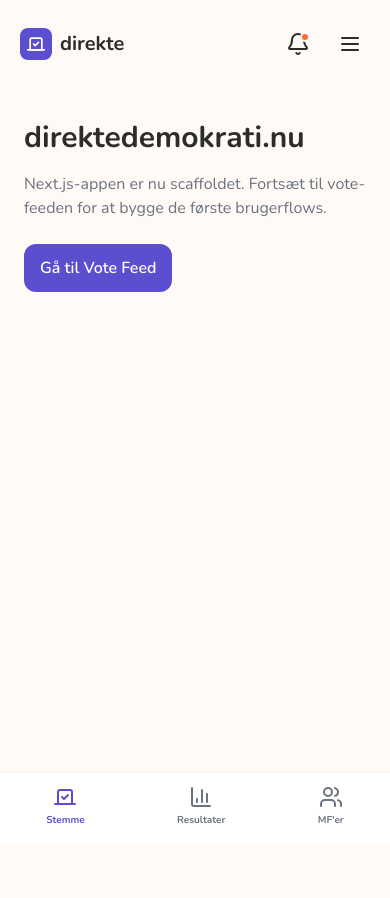
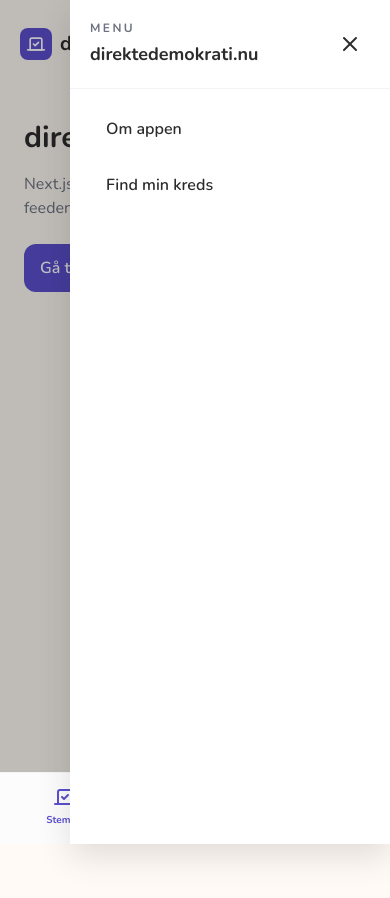
Before and after one commit to totise/direktedemokrati.nu, a Next.js app: page / in a window 390 px wide. Both pictures are taken after a click on the button 350 px from the left and 44 px from the top of the page. Shown: the top 898 px of the page. Built offline with nearby package versions, Linux system fonts and the light colour scheme.

Commit message:
add shared hamburger drawer shell

```diff
--- a/src/app/layout.tsx
+++ b/src/app/layout.tsx
@@ -2,10 +2,9 @@ import type { Metadata, Viewport } from "next";
 import type { ReactElement, ReactNode } from "react";
 import { Nunito, Space_Grotesk } from "next/font/google";
 
-import Header from "@/components/layout/header";
+import AppShell from "@/components/layout/app-shell";
 
 import "./globals.css";
-import BottomNav from "@/components/layout/bottom-nav";
 
 const nunito = Nunito({
   subsets: ["latin"],
@@ -36,9 +35,7 @@ export default function RootLayout({
   return (
     <html lang="da" className={`${nunito.variable} ${spaceGrotesk.variable}`}>
       <body className="min-h-screen bg-[#FFFAF5] font-['Nunito'] text-[#2C2C2C] antialiased">
-        <Header />
-        <div className="min-h-screen pb-24">{children}</div>
-        <BottomNav />
+        <AppShell>{children}</AppShell>
       </body>
     </html>
   );
--- /dev/null
+++ b/src/components/layout/app-shell.tsx
@@ -0,0 +1,24 @@
+"use client";
+
+import { useState, type ReactElement, type ReactNode } from "react";
+
+import BottomNav from "@/components/layout/bottom-nav";
+import HamburgerMenu from "@/components/layout/hamburger-menu";
+import Header from "@/components/layout/header";
+
+interface AppShellProps {
+  children: ReactNode;
+}
+
+export default function AppShell({ children }: AppShellProps): ReactElement {
+  const [isMenuOpen, setIsMenuOpen] = useState(false);
+
+  return (
+    <>
+      <Header onMenuClick={() => setIsMenuOpen(true)} />
+      <main className="min-h-screen pb-24">{children}</main>
+      <HamburgerMenu isOpen={isMenuOpen} onClose={() => setIsMenuOpen(false)} />
+      <BottomNav />
+    </>
+  );
+}
--- /dev/null
+++ b/src/components/layout/hamburger-menu.tsx
@@ -0,0 +1,61 @@
+"use client";
+
+import Link from "next/link";
+import type { ReactElement } from "react";
+
+import { X } from "lucide-react";
+
+interface HamburgerMenuProps {
+  isOpen: boolean;
+  onClose: () => void;
+}
+
+export default function HamburgerMenu({ isOpen, onClose }: HamburgerMenuProps): ReactElement | null {
+  if (!isOpen) {
+    return null;
+  }
+
+  return (
+    <>
+      <button
+        aria-label="Luk menu"
+        className="fixed inset-0 z-40 cursor-default bg-black/25"
+        type="button"
+        onClick={onClose}
+      />
+      <aside className="fixed right-0 top-0 z-50 h-full w-[min(20rem,85vw)] bg-white shadow-[0_12px_32px_rgba(0,0,0,0.12)]">
+        <div className="flex items-center justify-between border-b border-[#F3F4F6] px-5 py-5">
+          <div>
+            <p className="text-xs font-bold uppercase tracking-[0.2em] text-[#6B7280]">Menu</p>
+            <p className="mt-1 font-bold text-lg text-[#2C2C2C]">direktedemokrati.nu</p>
+          </div>
+          <button
+            aria-label="Luk menu"
+            className="rounded-full p-2 transition-colors hover:bg-[#F3F4F6]"
+            type="button"
+            onClick={onClose}
+          >
+            <X className="h-6 w-6 text-[#2C2C2C]" />
+          </button>
+        </div>
+
+        <nav className="px-5 py-4">
+          <Link
+            className="block rounded-2xl px-4 py-3 text-base font-semibold text-[#2C2C2C] transition-colors hover:bg-[#F3F4F6]"
+            href="/about"
+            onClick={onClose}
+          >
+            Om appen
+          </Link>
+          <Link
+            className="mt-2 block rounded-2xl px-4 py-3 text-base font-semibold text-[#2C2C2C] transition-colors hover:bg-[#F3F4F6]"
+            href="/find-constituency"
+            onClick={onClose}
+          >
+            Find min kreds
+          </Link>
+        </nav>
+      </aside>
+    </>
+  );
+}
```
